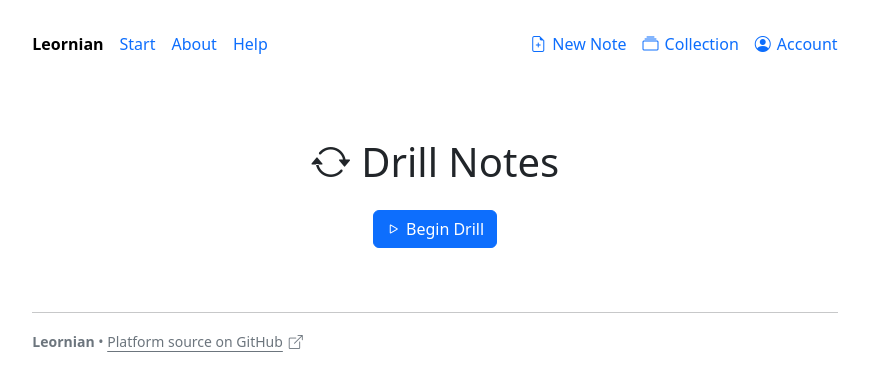
After one commit to djramones/leornian, a Django app: page /drill/ in a window 1280 px wide. The commit adds this page. Shown: the top 391 px of the page, without its empty margins (205-1074 px from the left). Run offline with Django 4.2, Linux system fonts and the light colour scheme; the visitor is signed in with stand-in values (Sample User, id 1); some libraries are stand-ins or nearby versions.

Commit message:
Initial notes:drill implementation

```diff
--- a/notes/models/collection.py
+++ b/notes/models/collection.py
@@ -1,11 +1,14 @@
 from django.db import models
 from django.conf import settings
+from django.utils import timezone
 
 
 class Collection(models.Model):
     note = models.ForeignKey("Note", on_delete=models.CASCADE)
     user = models.ForeignKey(settings.AUTH_USER_MODEL, on_delete=models.CASCADE)
     created = models.DateTimeField(auto_now_add=True)
+    last_drilled = models.DateTimeField(default=timezone.now)
+    promoted = models.BooleanField(default=False)
 
     class Meta:
         constraints = [
--- /dev/null
+++ b/notes/templates/notes/drill.html
@@ -0,0 +1,60 @@
+{% extends "base.html" %}
+
+{% block title %}Drill Notes on Leornian{% endblock %}
+
+{% block content %}
+<h1 class="text-center mb-4"><i class="bi-arrow-repeat"></i> Drill Notes</h1>
+
+{% if request.method == 'GET' %}
+    <div class="text-center">
+        {# TODO: Drill explainer. #}
+        {# TODO: disable 'Begin' button if not enough notes available. #}
+        <form method="post" action="{% url 'notes:drill' %}" class="d-inline-block">
+            {% csrf_token %}
+            <button class="btn btn-primary" type="submit">
+                <i class="bi-play"></i> Begin Drill
+            </button>
+        </form>
+    </div>
+{% elif request.method == 'POST' %}
+    {% if error %}
+        <div class="alert alert-danger text-center">
+            Sorry, an error was encountered.
+            {% if error == 'insufficient-collection' %}
+                There are not enough notes in your collection.
+            {% endif %}
+        </div>
+    {% else %}
+        <div class="col-lg-9 mx-auto">
+            {% include 'notes/includes/note_card.html' with object=note omit_controls=True %}
+        </div>
+        <div class="d-flex justify-content-center flex-wrap gap-2 mt-4">
+            <form method="post" action="{% url 'notes:drill' %}" class="d-inline-block">
+                {% csrf_token %}
+                <button class="btn btn-primary" type="submit">
+                    <i class="bi-star-fill"></i> Promote and Next
+                </button>
+            </form>
+            <form method="post" action="{% url 'notes:drill' %}" class="d-inline-block">
+                {% csrf_token %}
+                <button class="btn btn-primary" type="submit">
+                    <i class="bi-star"></i> Demote and Next
+                </button>
+            </form>
+            <form method="post" action="{% url 'notes:drill' %}" class="d-inline-block">
+                {% csrf_token %}
+                <button class="btn btn-primary" type="submit">
+                    <i class="bi-play"></i> Next
+                </button>
+            </form>
+        </div>
+        {# TODO: display count of recently-drilled notes. #}
+    {% endif %}
+{% else %}
+    <div class="alert alert-danger text-center">
+        Sorry, an error was encountered.
+        <span class="font-monospace">Error: unsupported request method.</span>
+    </div>
+{% endif %}
+
+{% endblock %}
--- a/notes/templates/notes/start.html
+++ b/notes/templates/notes/start.html
@@ -29,7 +29,7 @@
         <div class="card text-center">
             <img class="card-img-top" src="{% static 'notes/images/pexels-pixabay-159775-edited.jpg' %}" alt="">
             <div class="card-body">
-                <a class="btn btn-primary mb-3" href="#">
+                <a class="btn btn-primary mb-3" href="{% url 'notes:drill' %}">
                     <i class="bi-arrow-repeat"></i> Drill
                 </a>
                 <p class="card-text">Review and reflect on your collection.</p>
--- a/notes/urls.py
+++ b/notes/urls.py
@@ -23,6 +23,7 @@ urlpatterns = [
     ),
     path("@<username>/", views.NotesByAuthor.as_view(), name="notes-by-username"),
     path("discover/", views.Discover.as_view(), name="discover"),
+    path("drill/", views.Drill.as_view(), name="drill"),
     re_path(
         r"^(?P<code>[\w-]+)/(?P<action>save|unsave)/$",
         views.CollectionAction.as_view(),
--- a/notes/views.py
+++ b/notes/views.py
@@ -1,3 +1,6 @@
+import itertools
+import random
+
 from django.views import View
 from django.views.generic import ListView, DetailView, TemplateView
 from django.core.paginator import Paginator, EmptyPage
@@ -12,10 +15,11 @@ from django.contrib.auth.mixins import LoginRequiredMixin
 from django.shortcuts import get_object_or_404, render
 from django.core.exceptions import ImproperlyConfigured, PermissionDenied
 from django.urls import reverse
+from django.utils import timezone
 
 from formtools.preview import FormPreview
 
-from .models import Note
+from .models import Note, Collection
 from .forms import NoteForm
 
 UserModel = get_user_model()
@@ -182,5 +186,42 @@ class Discover(View):
         return HttpResponseRedirect(reverse("notes:discover"))
 
 
+class Drill(LoginRequiredMixin, View):
+    def get(self, request, *args, **kwargs):
+        # TODO: count of recently-drilled notes
+        return render(request, "notes/drill.html")
+
+    def post(self, request, *args, **kwargs):
+        # TODO: implement promote, demote
+        values = (
+            Collection.objects.filter(user=request.user)
+            .order_by("-last_drilled")
+            .values_list("id", "note_id", "promoted")
+        )
+        unzipped_values = tuple(zip(*values))
+        # Collection must have at least two notes:
+        if len(unzipped_values[0]) < 2:
+            return render(
+                request, "notes/drill.html", {"error": "insufficient-collection"}
+            )
+        # Last-drilled note should not be picked, hence `[1:]`:
+        coll_pks, note_pks = unzipped_values[0][1:], unzipped_values[1][1:]
+        promoted_vals = unzipped_values[2][1:]
+        # By default, weights drawn from standard power function distribution:
+        n, p = len(coll_pks), 5
+        weights = [p * ((x / n) ** (p - 1)) for x in range(1, n + 1)]
+        # Promoted items have weights drawn from a linear function:
+        for index in itertools.compress(range(n), promoted_vals):
+            weights[index] = p * ((index + 1) / n)
+        draw_index = random.choices(range(n), weights)[0]
+        note = Note.objects.get(pk=note_pks[draw_index])
+
+        Collection.objects.filter(id=coll_pks[draw_index]).update(
+            last_drilled=timezone.now()
+        )
+
+        return render(request, "notes/drill.html", {"note": note})
+
+
 class Start(TemplateView):
     template_name = "notes/start.html"
```
Also changed, not shown: notes/migrations/0006_collection_last_drilled_collection_promoted.py (added).
